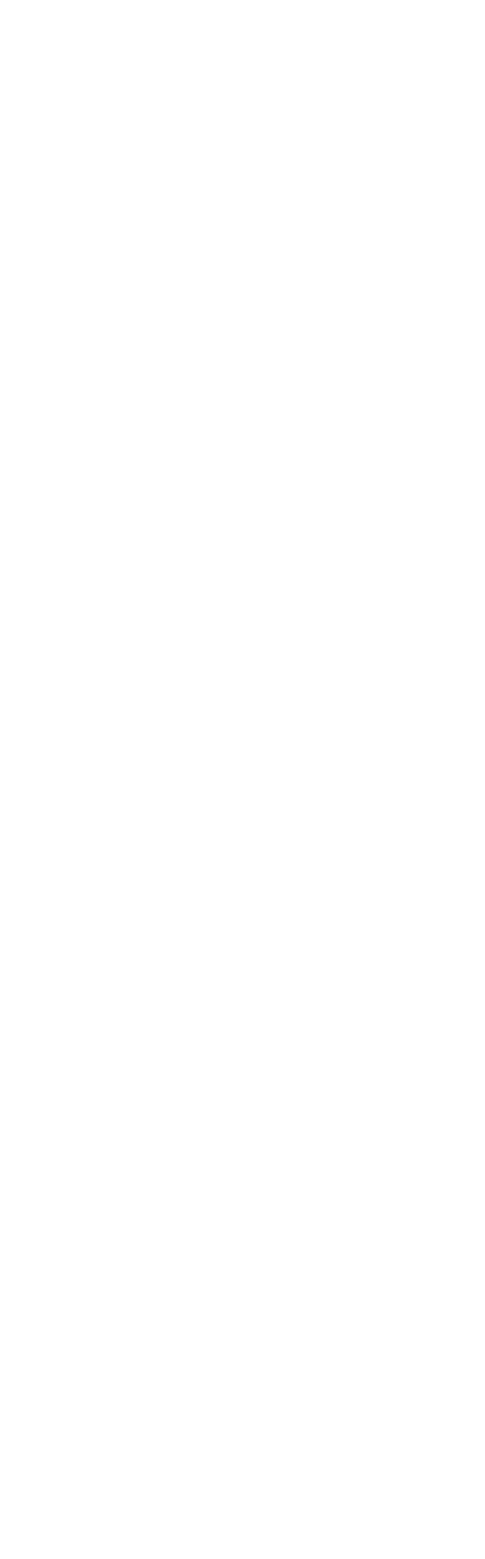
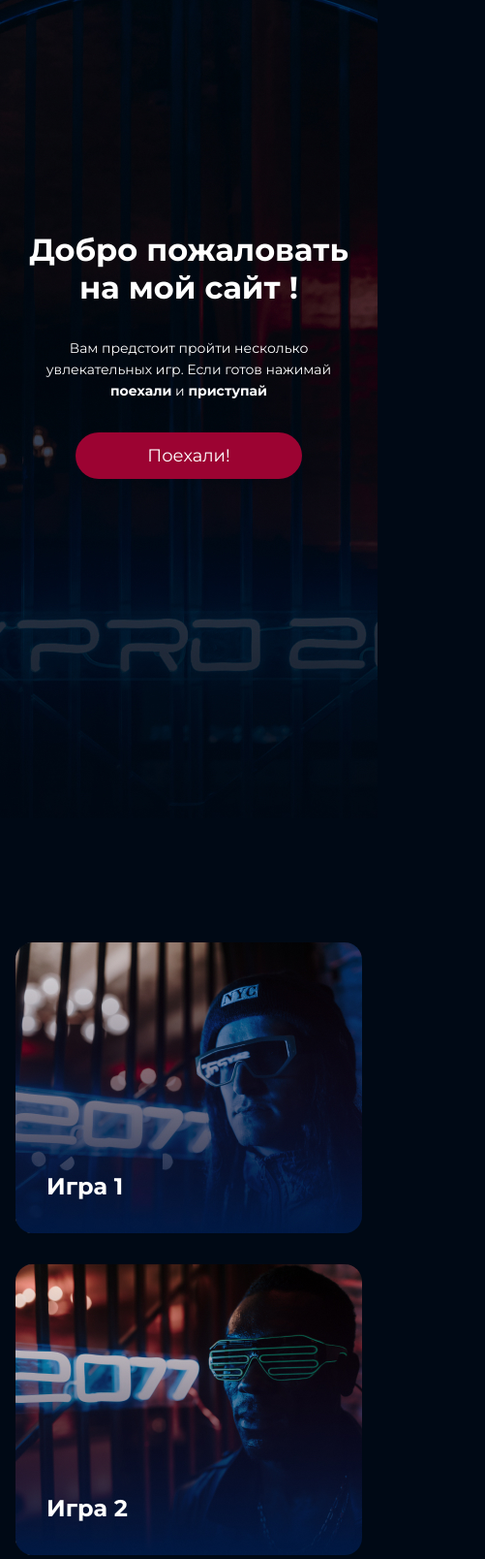
Before and after one commit to Iss1937/2-nd-course-hw, a plain HTML site: page index.html in a window 390 px wide. Shown: the top 1608 px of the page at 97% size, 501 px wide, since content can reach past the window. Before the commit the page ends 844 px from the top, so only its background shows below. Drawn offline with Linux system fonts and the light colour scheme.

Commit message:
init commit

```diff
--- a/index.html
+++ b/index.html
@@ -1,12 +1,79 @@
 <!DOCTYPE html>
 <html lang="en">
 <head>
+    <link rel="preconnect" href="https://fonts.googleapis.com"><link rel="preconnect" href="https://fonts.gstatic.com" crossorigin><link href="https://fonts.googleapis.com/css2?family=Montserrat:wght@400;700&display=swap" rel="stylesheet">
     <meta charset="UTF-8">
     <meta http-equiv="X-UA-Compatible" content="IE=edge">
     <meta name="viewport" content="width=device-width, initial-scale=1.0">
     <title>Document</title>
+    <link rel="stylesheet" href="style.css">
 </head>
 <body>
+    <section class="top center">
+        <div class="top__content">
+            <h1 class="top__heading">Добро пожаловать на мой сайт !</h1>
+            <p class="text">Вам предстоит пройти несколько увлекательных игр. Если готов нажимай <b>поехали</b> и <b>приступай</b></p>
+            <a class="button" href="">Поехали!</a>
+        </div>
+    </section>
+    <div class="menu-game center">
+        <a href="#game1" class="menu-game__item menu-game__item_1">Игра 1</a>
+        <a href="#" class="menu-game__item menu-game__item_2">Игра 2</a>
+        <a href="#" class="menu-game__item menu-game__item_3">Игра 3</a>
+    </div>
+    <section id="game1" class="game center">
+        <div class="game__content">
+            <h2 class="game__heading">Времена года!</h2>
+            <p class="text">Нажмите кнопку играть, введите номер месяца (от 1 до 12) и вы узнаете к какому времени года он относится</p>
+            <a onclick="game1()" href="#" class="button">Играть!</a>
+        </div>
+        <img src="img/game1.svg" alt="game1">
+    </section>
+    <section id="game2" class="game game_2 center">
+        <img src="img/game2.svg" alt="game2">
+        <div class="game__content">
+            <h2 class="game__heading">Запомни слова </h2>
+            <p class="text">При нажатии на кнопку играть, вы увидите несколько слов, которые вам необходимо запомнить.</p>
+            <a onclick="game2()" href="#" class="button">Играть!</a>
+        </div>
 
+    </section>
+    <script>
+        function game1() {
+            let numberMonth = Number(prompt('Введите номер месяца'));
+            function seasons(num) {
+                if (num <= 0 || num >= 13) {
+                    alert ('Неверное число');
+                } else if (num === 1 || num === 2 || num === 12) {
+                    alert ('Зима');
+                } else if (num >= 3 && num <= 5) {
+                    alert ('Весна');
+                } else if (num >= 6 && num<= 8) {
+                    alert ('Лето');
+                } else {
+                    alert ('Осень');
+                }
+            }
+            seasons(numberMonth);
+        }
+    </script>
+    <script>
+        function game2() {
+    let arr = ['Яблоко', 'Груша', 'Дыня', 'Виноград', 'Персик', 'Апельсин', 'Мандарин'];
+arr = arr.sort(() => Math.random() - 0.5);
+alert(arr);
+let firstElem = prompt('Первый элемент массива?')
+let lastElem = prompt('Последний элемент массива?')
+
+if (firstElem === arr[0] && lastElem === arr[arr.length - 1]) {
+    alert('Ты прав, молодец!');
+} else if (firstElem === arr[0] || lastElem === arr[arr.length - 1]) {
+    alert('Вы были близки  к победе');
+} else {
+    alert('Увы, не угадал')
+}
+}
+    </script>
+    <script src="script.js"></script>
 </body>
 </html>
--- /dev/null
+++ b/style.scss
@@ -0,0 +1,161 @@
+* {
+    margin: 0;
+    padding: 0;
+}
+a {
+    text-decoration: none;
+}
+body {
+    font-family: 'Montserrat', sans-serif;
+    background: #000915;
+}
+.center {
+    padding-left: calc(50% - 600px);
+    padding-right: calc(50% - 600px);
+}
+.top {
+    min-height: 100vh;
+    background-image: url(img/top.jpg.jpg);
+    background-position: center;
+    block-size: cover;
+    &__heading {
+        font-style: normal;
+        font-weight: 700;
+        font-size: 64px;
+        line-height: 78px;
+        display: flex;
+        align-items: center;
+        color: #FFFFFF;
+        width: 788px;
+    }
+    &__content {
+        padding-top: 20%;
+        display: flex;
+        flex-direction: column;
+        align-items: flex-start;
+        gap: 32px;
+    }
+}
+.text {
+    font-style: normal;
+    font-weight: 300;
+    font-size: 18px;
+    line-height: 32px;
+    width: 488px;
+    color: #FFFFFF;
+    margin-bottom: 12px;
+}
+.img {
+    width: 100%;
+}
+.button {
+    font-style: normal;
+    font-weight: 400;
+    font-size: 18px;
+    line-height: 22px;
+    background: #9C0332;
+    border-radius: 30px;
+    display: block;
+    padding: 13px 74px;
+    color: #FFFFFF;
+    &:hover {background: #EB443F;
+    }
+}
+.menu-game {
+    display: flex;
+    flex-direction: row;
+    flex-wrap: wrap;
+    justify-content: center;
+    gap: 32px;
+    padding-top: 128px;
+    padding-bottom: 128px;
+    &__item {
+        font-style: normal;
+        font-weight: 600;
+        font-size: 24px;
+        line-height: 32px;
+        display: flex;
+        color: #FFFFFF;
+        padding: 32px;
+        min-height: 300px;
+        width: 378px;
+        box-sizing: border-box;
+        border-radius: 18px;
+        align-items: flex-end;
+        transition: all .6s;
+        &:hover {border: 3px solid #44D2FF;}
+        &_1 {
+        background-image: url(img/item1.jpg.jpg);
+        }
+        &_2 {
+        background-image: url(img/item2.jpg.jpg);
+        }
+        &_3 {
+        background-image: url(img/item3.jpg.jpg);
+        }
+    }
+}
+.game {
+    display: flex;
+    align-items: center;
+    padding-top: 233px;
+    padding-bottom: 233px;
+    flex-wrap: wrap;
+    justify-content: space-between;
+    &__content {
+        display: flex;
+        flex-direction: column;
+        gap: 32px;
+        width: 584px;
+        align-items: flex-start;
+    }
+    &__heading {
+        font-style: normal;
+        font-weight: 700;
+        font-size: 48px;
+        line-height: 59px;
+        color: #FFFFFF;
+    }
+}
+@media (max-width: 767px) {
+    .center {
+        padding-left: 16px;
+        padding-right: 16px;
+    }
+    .top {
+        &__content {
+            padding-top: 238px;
+            align-items: center;
+        }
+        &__heading {
+            font-size: 32px;
+            line-height: 39px;
+            text-align: center;
+            width: 100%;
+        }
+    }
+    .text {
+        font-size: 14px;
+        line-height: 22px;
+        text-align: center;
+        width: 100%;
+        margin-bottom: 0;
+    }
+    .game {
+        padding-top: 50px;
+        padding-bottom: 85px;
+        gap: 64px;
+        &__heading {
+            font-size: 32px;
+            line-height: 39px;
+            text-align: center;
+            width: 100%;
+        }
+        &__content {
+            align-items: center;
+        }
+        &_2{
+            flex-wrap: wrap-reverse;
+        }
+    }
+}
```
Also changed, not shown: img/game1.svg (added), img/game2.svg (added), img/item1.jpg.jpg (added), img/item2.jpg.jpg (added), img/item3.jpg.jpg (added), img/top.jpg.jpg (added), style.css (added), 1 other file.
